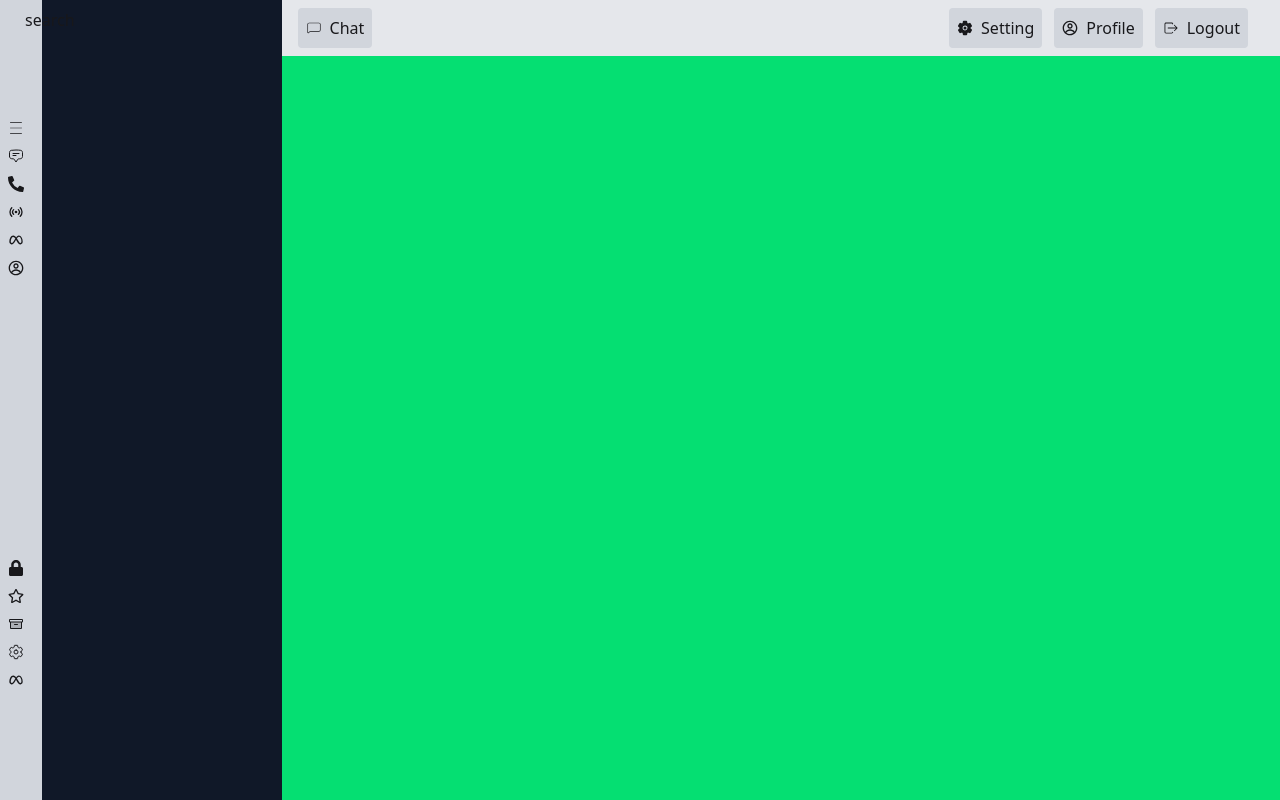
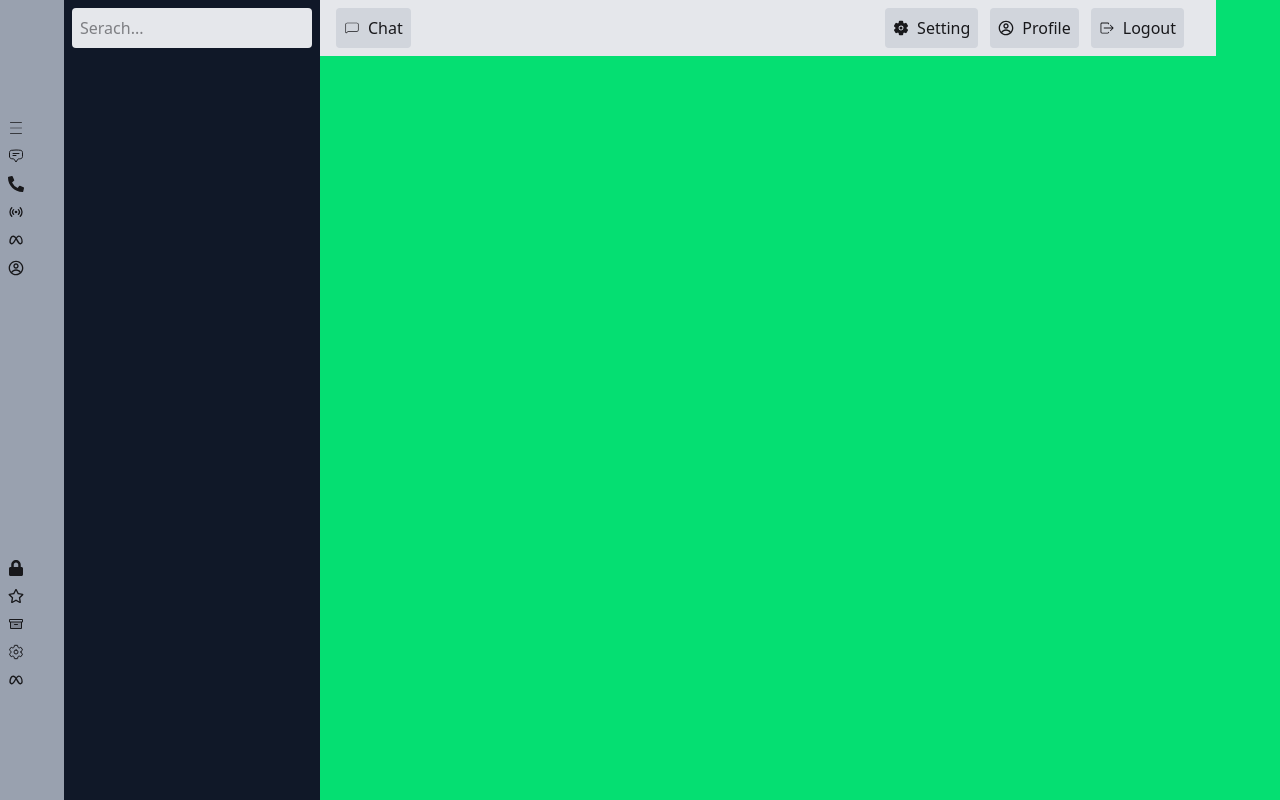
Before and after one commit to Waleedkhan-dev/Real_time_Chat_App, a React (Vite) app in the folder Frontend/: page / in a window 1280 px wide. Built offline with nearby package versions, Linux system fonts and the light colour scheme.

Commit message:
SideNavebar

```diff
--- a/Frontend/src/Pages/MainDashbord.jsx
+++ b/Frontend/src/Pages/MainDashbord.jsx
@@ -2,15 +2,23 @@ import { Fragment } from "react"
 import React from "react"
 import Sidebar from "../components/ChatSection/Sidebar"
 import Navbar from "../components/Navbar"
+import SideNave from "./sideNave"
+
+
+
+
 
 const MainDashbord = () => {
  return (
   <Fragment>
-   <div className="flex bg-green-400 w-full h-screen">
-    <div className="w-[22%] bg-gray-900">
+   <div className="flex justify-start bg-green-400 w-full h-screen">
+    <div className="w-[5%] bg-gray-400">
+     <SideNave />
+    </div>
+    <div className="w-[20%] p-2 bg-gray-900">
      <Sidebar />
     </div>
-    <div className="w-[78%]">
+    <div className="w-[70%]">
      <Navbar />
     </div>
    </div>
--- /dev/null
+++ b/Frontend/src/Pages/SideNave.jsx
@@ -0,0 +1,54 @@
+import { Fragment } from "react"
+import React from "react";
+import { HiOutlineStatusOnline } from "react-icons/hi";
+import { FaLock, FaLockOpen, FaPhoneAlt, FaRegStar } from "react-icons/fa";
+import { CiMenuBurger } from "react-icons/ci";
+import { BiLogoMeta } from "react-icons/bi";
+import { PiArchiveDuotone } from "react-icons/pi";
+import { CgProfile } from "react-icons/cg";
+import { HiOutlineChatBubbleBottomCenterText } from "react-icons/hi2";
+import { IoSettingsOutline } from "react-icons/io5";
+const SideNave = () => {
+ const sidebarMessagwSectoin = [
+  <CiMenuBurger />, <HiOutlineChatBubbleBottomCenterText />, <FaPhoneAlt />, <HiOutlineStatusOnline />, <BiLogoMeta />, <CgProfile />
+ ]
+ const sidbarSettingElement = [
+  <FaLock />, <FaRegStar />, <PiArchiveDuotone />, <IoSettingsOutline />, <BiLogoMeta />
+ ]
+ return (
+  <Fragment>
+   <div>
+    <div className="flex items-center  h-[100vh] p-2">
+     <div className=" flex flex-col  justify-center gap-80 h-full items-center">
+      <div className="flex flex-col h-[15vh] items-center   justify-start  gap-3">
+       {sidebarMessagwSectoin.map((value, index) => {
+        return <div key={index}>
+         <p>{value}</p>
+        </div>
+       })}
+      </div>
+      <div className="flex flex-col h-[15vh] items-center   justify-start  gap-3">
+       {sidbarSettingElement.map((value, index) => {
+        return <div key={index}>
+         <p>{value}</p>
+        </div>
+       })}
+      </div>
+     </div>
+     {/* <div className="w-1/2 border-r bg-gray-300 border-gray-300" >
+
+      {contact.map((val, index) => {
+       <div key={index}>
+        <p className="text-xl font-medium">{val}</p>
+        <p className="text-xl font-medium">Last message....</p>
+       </div>
+      })}
+     </div> */}
+
+    </div>
+
+   </div>
+  </Fragment>
+ )
+}
+export default SideNave
--- a/Frontend/src/components/ChatSection/Sidebar.jsx
+++ b/Frontend/src/components/ChatSection/Sidebar.jsx
@@ -1,59 +1,17 @@
 import { Fragment } from "react"
 import React from "react"
-import { HiOutlineStatusOnline } from "react-icons/hi";
-import { FaLock, FaLockOpen, FaPhoneAlt, FaRegStar } from "react-icons/fa";
-import { CiMenuBurger } from "react-icons/ci";
-import { BiLogoMeta } from "react-icons/bi";
-import { PiArchiveDuotone } from "react-icons/pi";
-import { CgProfile } from "react-icons/cg";
-import { HiOutlineChatBubbleBottomCenterText } from "react-icons/hi2";
-import { IoSettingsOutline } from "react-icons/io5";
+
 
 const Sidebar = () => {
   const contact = ["waleed", 'saim', "Naveed", "saqlain", "Sherjeel"]
-  const sidebarMessagwSectoin = [
-    <CiMenuBurger />, <HiOutlineChatBubbleBottomCenterText />, <FaPhoneAlt />, <HiOutlineStatusOnline />, <BiLogoMeta />, <CgProfile />
-  ]
-  const sidbarSettingElement = [
-    <FaLock />, <FaRegStar />, <PiArchiveDuotone />, <IoSettingsOutline />, <BiLogoMeta />
-  ]
+
   return (
     <Fragment>
-      <div>
-        <div className="flex bg-gray-300 w-[15%] h-[100vh] p-2">
 
-          <div className=" flex flex-col  justify-center gap-80 h-full items-center">
-            <div className="flex flex-col h-[15vh] items-center   justify-start  gap-3">
-              {sidebarMessagwSectoin.map((value, index) => {
-                return <div key={index}>
-                  <p>{value}</p>
-                </div>
-              })}
-            </div>
-            <div className="flex flex-col h-[15vh] items-center   justify-start  gap-3">
-              {sidbarSettingElement.map((value, index) => {
-                return <div key={index}>
-                  <p>{value}</p>
-                </div>
-              })}
-            </div>
-          </div>
-          <div className="w-1/2 border-r bg-gray-300 border-gray-300" >
+      <div className="rounded bg-gray-200 p-2">
+        <input type="search" placeholder="Serach..." className="outline-none " />
+      </div>
 
-            {contact.map((val, index) => {
-              <div key={index}>
-                <p className="text-xl font-medium">{val}</p>
-                <p className="text-xl font-medium">Last message....</p>
-              </div>
-            })}
-          </div>
-          <div>
-            <p>search</p>
-            <input type="text" />
-          </div>
-        </div>
-
-      </div>
     </Fragment>
   )
 }
```
